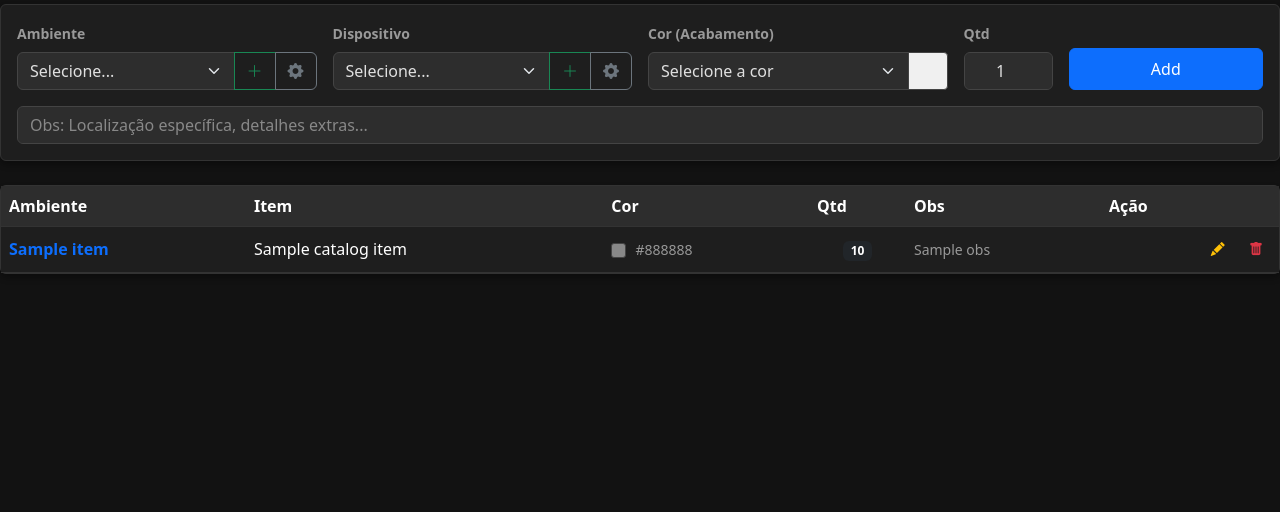
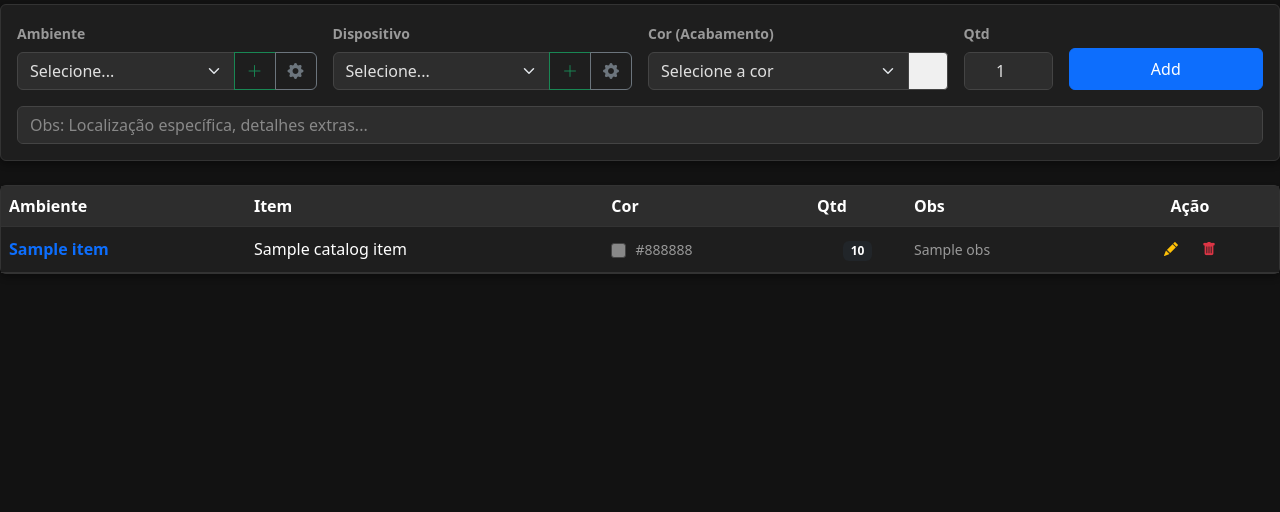
Before and after one commit to maiconferreiraa/consultoria, a Flask app: template templates/gerenciar_projeto.html in a window 1280 px wide. Shown: the part 206-718 px from the top of the page. Run offline with Flask 3, Linux system fonts and the light colour scheme; the template is opened without the code that fills it: most values are stand-ins (such as "Sample title", 1, 10 or a date in 2020).

Commit message:
ADD: centralizar icones

```diff
--- a/templates/gerenciar_projeto.html
+++ b/templates/gerenciar_projeto.html
@@ -401,7 +401,7 @@
         <div class="card">
             <div class="table-responsive">
                 <table class="table table-hover align-middle mb-0">
-                    <thead class="table-light"><tr><th>Ambiente</th><th>Item</th><th>Cor</th><th>Qtd</th><th>Obs</th><th>Ação</th></tr></thead>
+                    <thead class="table-light"><tr><th>Ambiente</th><th>Item</th><th>Cor</th><th>Qtd</th><th>Obs</th><th class="text-center">Ação</th></tr></thead>
                     <tbody>
                         {% for item in project.items %}
                         <tr>
@@ -422,7 +422,7 @@
 
                             <td class="text-center"><span class="badge bg-dark">{{ item.quantity }}</span></td>
                             <td class="small text-muted">{{ item.obs | default('N/A') }}</td>
-                            <td class="text-end">
+                            <td class="text-center">
                                 <button class="btn btn-sm btn-outline-warning border-0 me-1"
                                         data-bs-toggle="modal"
                                         data-bs-target="#modalEditarItemProjeto-{{ item.id }}"
```
